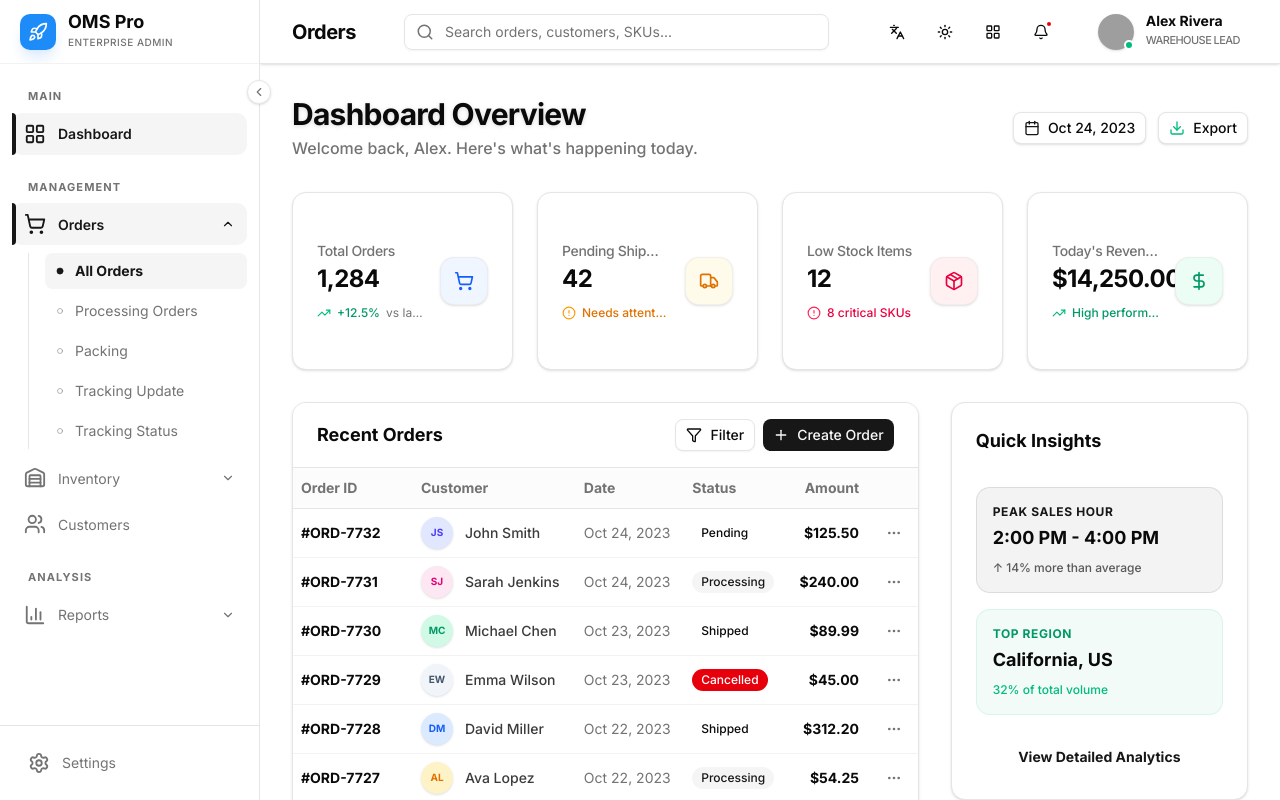
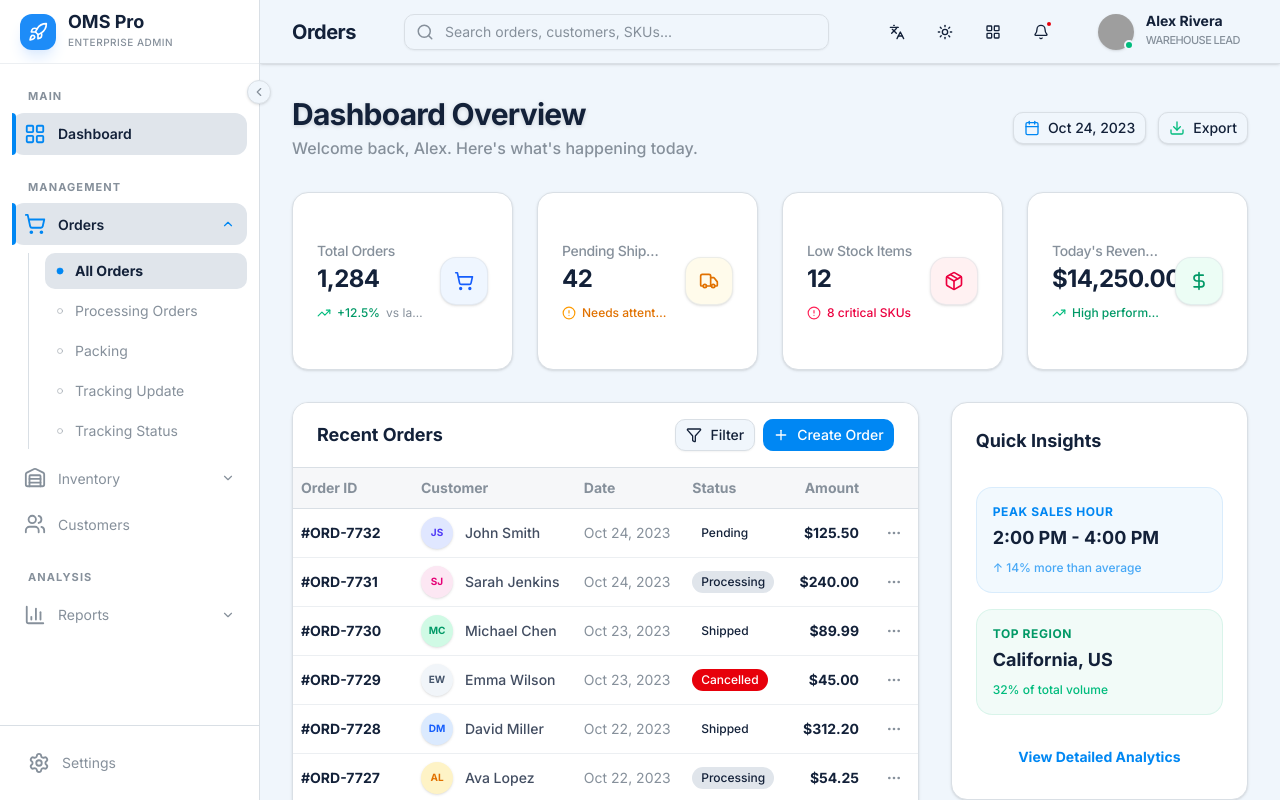
Before and after one commit to patjanawat/b1dx-admin-template, a React (Vite) app: page / in a window 1280 px wide. Built offline with nearby package versions, Linux system fonts and the light colour scheme; grey boxes are pictures that could not be loaded.

Commit message:
feat: Refine UI theme and styling
Update color palette and component styles for improved visual appeal and consistency. Adjusts typography, spacing, and border radii across the application.

```diff
--- a/components/ForgotPasswordPage.tsx
+++ b/components/ForgotPasswordPage.tsx
@@ -26,31 +26,29 @@ export const ForgotPasswordPage: React.FC<ForgotPasswordPageProps> = ({ onBackTo
   return (
     <div className="min-h-screen bg-background flex flex-col items-center justify-center p-6 font-sans transition-colors duration-200">
       {/* Brand Logo & Title */}
-      <div className="flex items-center gap-3 mb-10">
-        <div className="bg-primary text-primary-foreground p-2.5 rounded-xl shadow-lg shadow-primary/20">
-          <div className="bg-white/20 p-0.5 rounded-md">
-             <ChevronDown size={24} className="stroke-[3px]" />
-          </div>
+      <div className="flex flex-col items-center mb-10 text-center">
+        <div className="bg-primary text-primary-foreground p-3 rounded-2xl shadow-xl shadow-primary/20 mb-4">
+          <ChevronDown size={32} className="stroke-[4px]" />
         </div>
-        <h1 className="text-2xl font-bold text-foreground tracking-tight">OMS Admin</h1>
+        <h1 className="text-3xl font-bold text-foreground tracking-tight">OMS Admin</h1>
       </div>
 
       {/* Forgot Password Card */}
-      <Card className="w-full max-w-[440px] rounded-2xl shadow-xl border-border p-2 text-center">
-        <CardHeader className="space-y-1 pb-8">
-          <CardTitle className="text-2xl font-bold">Forgot Password?</CardTitle>
-          <CardDescription className="px-4">
+      <Card className="w-full max-w-[440px] rounded-3xl shadow-2xl border-border/40 p-4 md:p-6 text-center">
+        <CardHeader className="space-y-2 pb-8">
+          <CardTitle className="text-3xl font-extrabold tracking-tight">Forgot Password?</CardTitle>
+          <CardDescription className="text-base text-muted-foreground/80 px-4">
             Enter your email address and we'll send you a link to reset your password.
           </CardDescription>
         </CardHeader>
         <CardContent>
           <form onSubmit={handleSubmit} className="space-y-8 text-left">
             {/* Email Field */}
-            <div className="space-y-2">
-              <Label htmlFor="email">Email Address</Label>
+            <div className="space-y-3">
+              <Label htmlFor="email" className="text-sm font-bold text-foreground/70">Email Address</Label>
               <div className="relative group">
-                <div className="absolute left-4 top-1/2 -translate-y-1/2 text-muted-foreground">
-                  <Mail size={18} />
+                <div className="absolute left-4 top-1/2 -translate-y-1/2 text-muted-foreground group-focus-within:text-primary transition-colors">
+                  <Mail size={20} />
                 </div>
                 <Input
                   id="email"
@@ -58,7 +56,7 @@ export const ForgotPasswordPage: React.FC<ForgotPasswordPageProps> = ({ onBackTo
                   value={email}
                   onChange={(e) => setEmail(e.target.value)}
                   placeholder="name@company.com"
-                  className="h-12 pl-12 rounded-xl"
+                  className="h-14 pl-12 rounded-2xl border-border/60 bg-background/50 focus:bg-background transition-all"
                   required
                 />
               </div>
@@ -67,7 +65,7 @@ export const ForgotPasswordPage: React.FC<ForgotPasswordPageProps> = ({ onBackTo
             {/* Submit Button */}
             <Button
               type="submit"
-              className="w-full h-12 rounded-xl font-bold shadow-lg shadow-primary/20"
+              className="w-full h-14 rounded-2xl font-bold text-lg shadow-xl shadow-primary/20 transition-transform active:scale-[0.98]"
             >
               Send Reset Link
             </Button>
@@ -76,17 +74,17 @@ export const ForgotPasswordPage: React.FC<ForgotPasswordPageProps> = ({ onBackTo
           {/* Back to Login Link */}
           <button
             onClick={onBackToLogin}
-            className="mt-10 inline-flex items-center justify-center gap-2 text-sm font-bold text-primary hover:underline transition-colors group"
+            className="mt-10 inline-flex items-center justify-center gap-2 text-sm font-bold text-primary hover:text-primary/80 transition-colors group"
           >
-            <ArrowLeft size={16} className="transition-transform group-hover:-translate-x-1" />
+            <ArrowLeft size={18} className="transition-transform group-hover:-translate-x-1" />
             Back to Sign In
           </button>
         </CardContent>
       </Card>
 
       {/* Footer Copyright */}
-      <div className="mt-20">
-        <p className="text-[13px] text-slate-400 dark:text-slate-500 font-medium">
+      <div className="mt-16">
+        <p className="text-[13px] text-muted-foreground/60 font-medium">
           © 2024 OMS Admin System. All rights reserved.
         </p>
       </div>
--- a/index.css
+++ b/index.css
@@ -14,39 +14,39 @@
 }
 
 :root {
-  --background: oklch(1 0 0);
-  --foreground: oklch(0.145 0 0);
+  --background: oklch(0.97 0.01 250);
+  --foreground: oklch(0.25 0.05 260);
   --card: oklch(1 0 0);
-  --card-foreground: oklch(0.145 0 0);
+  --card-foreground: oklch(0.25 0.05 260);
   --popover: oklch(1 0 0);
-  --popover-foreground: oklch(0.145 0 0);
-  --primary: oklch(0.205 0 0);
-  --primary-foreground: oklch(0.985 0 0);
-  --secondary: oklch(0.97 0 0);
-  --secondary-foreground: oklch(0.205 0 0);
-  --muted: oklch(0.97 0 0);
-  --muted-foreground: oklch(0.556 0 0);
-  --accent: oklch(0.97 0 0);
-  --accent-foreground: oklch(0.205 0 0);
+  --popover-foreground: oklch(0.25 0.05 260);
+  --primary: oklch(0.62 0.19 252);
+  --primary-foreground: oklch(1 0 0);
+  --secondary: oklch(0.92 0.01 250);
+  --secondary-foreground: oklch(0.25 0.05 260);
+  --muted: oklch(0.92 0.01 250);
+  --muted-foreground: oklch(0.65 0.02 250);
+  --accent: oklch(0.92 0.01 250);
+  --accent-foreground: oklch(0.25 0.05 260);
   --destructive: oklch(0.577 0.245 27.325);
   --destructive-foreground: oklch(0.985 0 0);
-  --border: oklch(0.922 0 0);
-  --input: oklch(0.922 0 0);
-  --ring: oklch(0.708 0 0);
-  --radius: 0.625rem;
+  --border: oklch(0.9 0.01 250);
+  --input: oklch(0.9 0.01 250);
+  --ring: oklch(0.62 0.19 252 / 50%);
+  --radius: 0.75rem;
   --chart-1: oklch(0.646 0.222 41.116);
   --chart-2: oklch(0.6 0.118 184.704);
   --chart-3: oklch(0.398 0.07 227.392);
   --chart-4: oklch(0.828 0.189 84.429);
   --chart-5: oklch(0.769 0.188 70.08);
-  --sidebar: oklch(0.985 0 0);
-  --sidebar-foreground: oklch(0.145 0 0);
-  --sidebar-primary: oklch(0.205 0 0);
-  --sidebar-primary-foreground: oklch(0.985 0 0);
-  --sidebar-accent: oklch(0.97 0 0);
-  --sidebar-accent-foreground: oklch(0.205 0 0);
-  --sidebar-border: oklch(0.922 0 0);
-  --sidebar-ring: oklch(0.708 0 0);
+  --sidebar: oklch(1 0 0);
+  --sidebar-foreground: oklch(0.25 0.05 260);
+  --sidebar-primary: oklch(0.62 0.19 252);
+  --sidebar-primary-foreground: oklch(1 0 0);
+  --sidebar-accent: oklch(0.92 0.01 250);
+  --sidebar-accent-foreground: oklch(0.25 0.05 260);
+  --sidebar-border: oklch(0.9 0.01 250);
+  --sidebar-ring: oklch(0.62 0.19 252 / 50%);
 }
 
 .dark {
```
